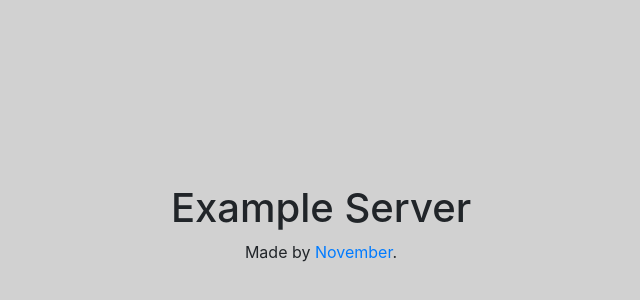
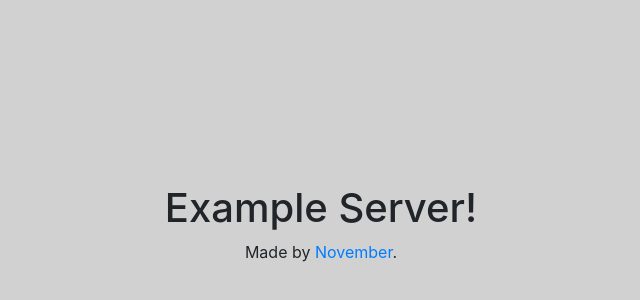
Before and after one commit to novmbr/example-server, a website: page static/index.html in a window 1280 px wide. Shown: the part 72-372 px from the top of the page, without its empty margins (319-959 px from the left). Drawn offline with nearby package versions, Linux system fonts and the light colour scheme.

Commit message:
Update index.html

```diff
--- a/static/index.html
+++ b/static/index.html
@@ -21,7 +21,7 @@
   </head>
   <body>
     <div class="container">
-      <h1 class="title">Example Server</h1>
+      <h1 class="title">Example Server!</h1>
       <p>Made by <a href="https://novemberai.com">November</a>.</p>
     </div>
   </body>
```
